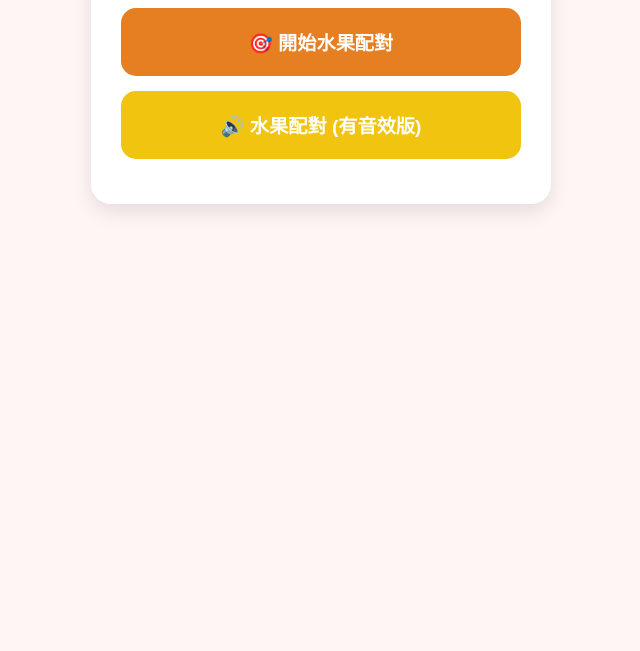
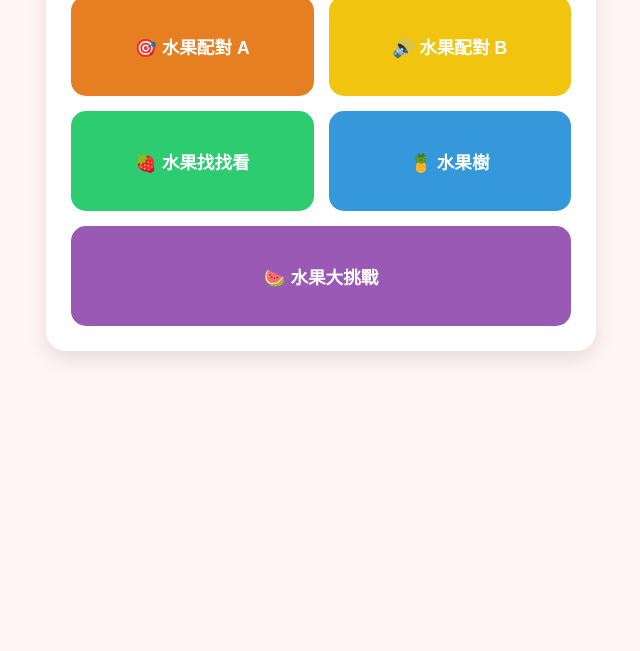
Before and after one commit to regina5703-hash/my-game, a plain HTML site: page index.html in a window 1280 px wide. Shown: the part 149-800 px from the top of the page, without its empty margins (319-959 px from the left). Drawn offline with Linux system fonts and the light colour scheme.

Commit message:
Update index.html

```diff
--- a/index.html
+++ b/index.html
@@ -3,23 +3,65 @@
 <head>
     <meta charset="UTF-8">
     <meta name="viewport" content="width=device-width, initial-scale=1.0">
-    <title>🍎 水果學習遊戲大廳</title>
+    <title>🍎 水果遊戲大本營</title>
     <style>
-        body { font-family: sans-serif; background-color: #fff5f5; display: flex; justify-content: center; padding: 30px; }
-        .container { background: white; padding: 30px; border-radius: 20px; box-shadow: 0 8px 20px rgba(0,0,0,0.1); text-align: center; max-width: 400px; width: 100%; }
-        h1 { color: #d35400; }
-        .btn { display: block; margin: 15px 0; padding: 20px; background: #e67e22; color: white; text-decoration: none; border-radius: 15px; font-size: 1.2em; font-weight: bold; transition: 0.3s; }
-        .btn-sound { background: #f1c40f; }
-        .btn:hover { transform: scale(1.03); filter: brightness(0.9); }
+        body { font-family: "Microsoft JhengHei", sans-serif; background-color: #fff5f5; display: flex; justify-content: center; padding: 20px; }
+        .container { background: white; padding: 25px; border-radius: 20px; box-shadow: 0 8px 20px rgba(0,0,0,0.1); text-align: center; max-width: 500px; width: 100%; }
+        h1 { color: #d35400; margin-bottom: 25px; }
+
+        /* 網格設定：手機一列，電腦兩列 */
+        .game-grid {
+            display: grid;
+            grid-template-columns: 1fr 1fr;
+            gap: 15px;
+        }
+
+        .btn {
+            display: flex;
+            align-items: center;
+            justify-content: center;
+            padding: 20px 10px;
+            background: #e67e22;
+            color: white;
+            text-decoration: none;
+            border-radius: 15px;
+            font-size: 1.1em;
+            font-weight: bold;
+            transition: 0.3s;
+            min-height: 60px;
+        }
+
+        /* 不同顏色的按鈕區分 */
+        .btn-1 { background: #e67e22; } /* 橘色 */
+        .btn-2 { background: #f1c40f; } /* 黃色 */
+        .btn-3 { background: #2ecc71; } /* 綠色 */
+        .btn-4 { background: #3498db; } /* 藍色 */
+        .btn-5 { background: #9b59b6; } /* 紫色 */
+
+        .btn:hover { transform: scale(1.05); filter: brightness(0.9); }
+
+        /* 最後一個按鈕佔滿整行（如果是單數） */
+        .btn:last-child:nth-child(odd) {
+            grid-column: span 2;
+        }
+
+        @media (max-width: 400px) {
+            .game-grid { grid-template-columns: 1fr; }
+            .btn:last-child:nth-child(odd) { grid-column: span 1; }
+        }
     </style>
 </head>
 <body>
     <div class="container">
-        <h1>🍎 水果遊戲區</h1>
+        <h1>🍎 水果遊戲選單</h1>
 
-        <a class="btn" href="分類水果闖兩關.html">🎯 開始水果配對</a>
-
-        <a class="btn btn-sound" href="分類水果闖兩關(有音效).html">🔊 水果配對 (有音效版)</a>
+        <div class="game-grid">
+            <a class="btn btn-1" href="分類水果闖兩關.html">🎯 水果配對 A</a>
+            <a class="btn btn-2" href="分類水果闖兩關(有音效).html">🔊 水果配對 B</a>
+            <a class="btn btn-3" href="單一多對多水果分類配對原始版.html">🍓 水果找找看</a>
+            <a class="btn btn-4" href="水果樹分類遊戲.html">🍍 水果樹</a>
+            <a class="btn btn-5" href="水果剖面配對遮蔽版.html">🍉 水果大挑戰</a>
+        </div>
 
     </div>
 </body>
```
